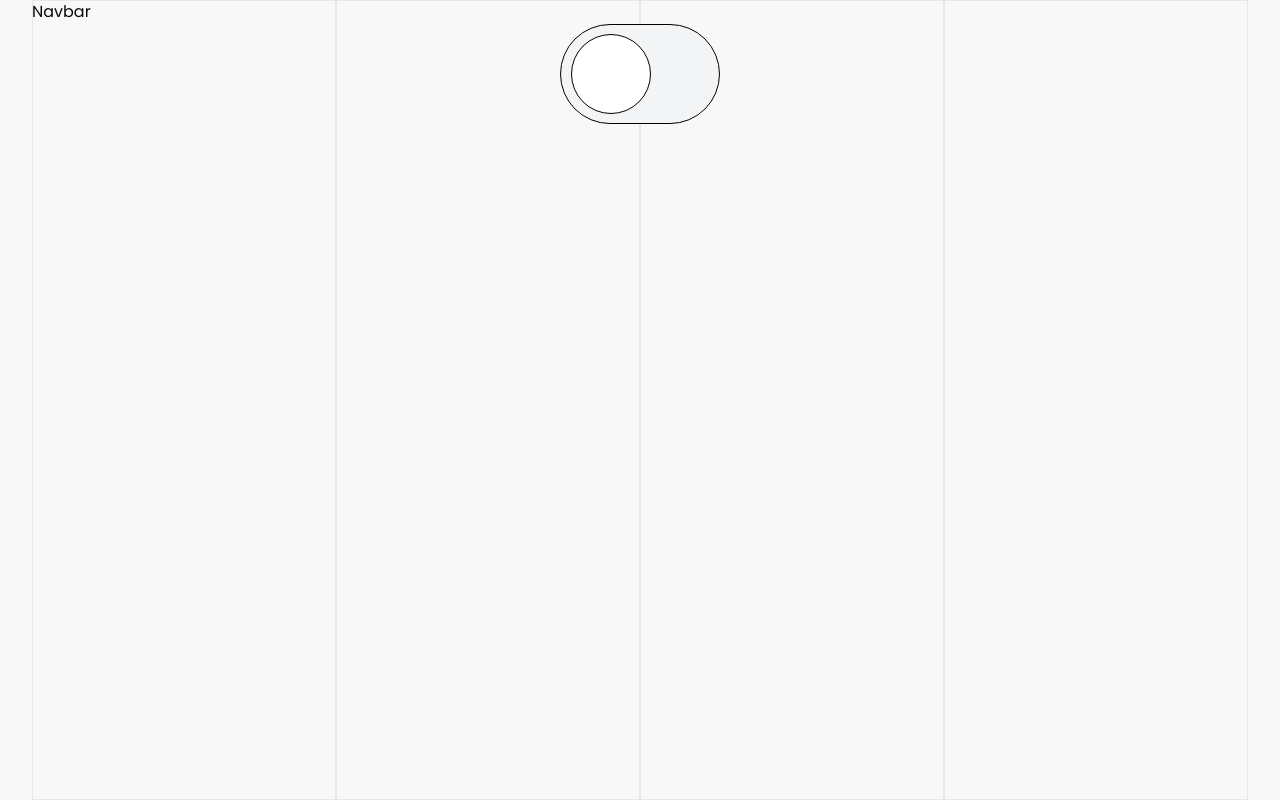
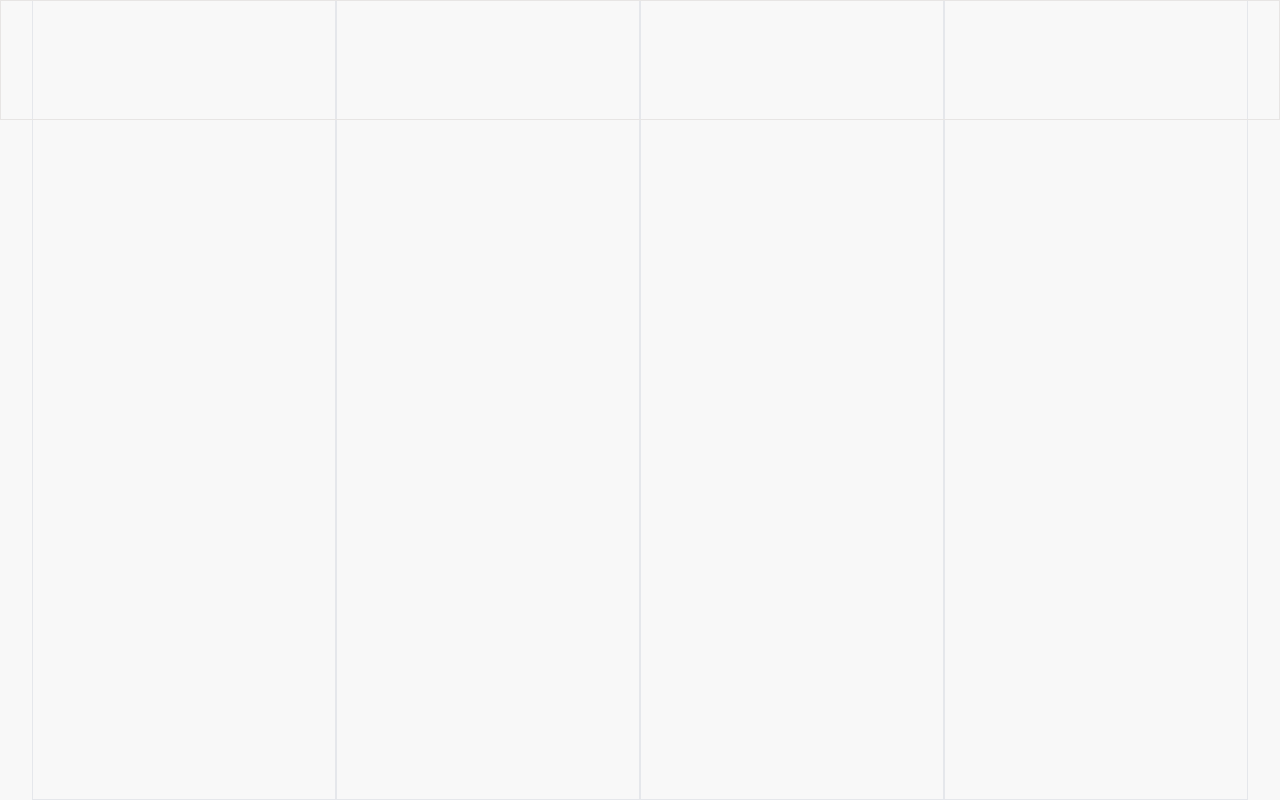
Before and after one commit to MobasirSarkar/mobasir-beyond-portfolio, a Next.js app: page / in a window 1280 px wide. Built offline with nearby package versions, Linux system fonts and the light colour scheme.

Commit message:
changes needed to made

```diff
--- a/src/app/layout.tsx
+++ b/src/app/layout.tsx
@@ -27,8 +27,8 @@ export default function RootLayout({
                defaultTheme="light"
                disableTransitionOnChange
             >
+               <Header />
                <main className="container z-10 mx-auto relative">
-                  <Header />
                   {children}
                </main>
                <BackGround />
--- a/src/app/main/page.tsx
+++ b/src/app/main/page.tsx
@@ -4,8 +4,7 @@ import React from 'react'
 
 export default function MainPage() {
    return (
-      <section className='centerbox w-full h-full z-10 bg-verticalLine' id="landing" >
-         <ModeToggle />
+      <section className='centerbox w-full h-full z-10' id="landing">
       </section>
    )
 }
--- a/src/components/pageComp/header.tsx
+++ b/src/components/pageComp/header.tsx
@@ -1,10 +1,12 @@
 import React from 'react'
 import NavBar from '../nav/NavBar'
+import { Logo } from '../ui/_animatedComp/Logo'
 
 export default function Header() {
    return (
-      <header>
-         <NavBar />
+      <header className='w-full h-[15%] border z-10 relative'>
+         <div className='w-full h-full flex justify-between items-center container'>
+         </div>
       </header>
    )
 }
--- a/src/components/providers/mode-toggle.tsx
+++ b/src/components/providers/mode-toggle.tsx
@@ -28,11 +28,11 @@ export default function ModeToggle() {
    return (
 
       <button
-         className={`switch ${isOn ? "switch-on" : "bg-gray-100"}`}
+         className={`switch ${isOn ? "switch-on" : "bg-gray-100"} w-[67px] h-[40px]`}
          onClick={toggleTheme}
          aria-pressed={isOn}
       >
-         <motion.div className='handle' layout transition={spring} />
+         <motion.div className='handle w-[30px] h-[30px]' layout transition={spring} />
       </button>
    )
 }
--- /dev/null
+++ b/src/components/ui/_animatedComp/Logo.tsx
@@ -0,0 +1,9 @@
+import React from 'react'
+
+export const Logo = () => {
+   return (
+      <span>
+         Mobasir
+      </span>
+   )
+}
--- a/src/components/ui/_animatedComp/background.tsx
+++ b/src/components/ui/_animatedComp/background.tsx
@@ -3,21 +3,6 @@ import { AnimatePresence, Variants, motion } from "framer-motion";
 import React from "react";
 
 export function BackGround() {
-   const containerVariant: Variants = {
-      hidden: { opacity: 1 },
-      visible: {
-         opacity: 1,
-         transition: {
-            staggerChildren: 0.3,
-            delayChildren: 0.2
-         }
-      }
-   }
-
-   const itemVariants: Variants = {
-      hidden: { y: -100, opacity: 0 },
-      visible: { y: 0, opacity: 1, transition: { duration: 0.5 } }
-   }
    const divNo = [1, 2, 3, 4]
    return (
       <AnimatePresence mode="wait">
```
